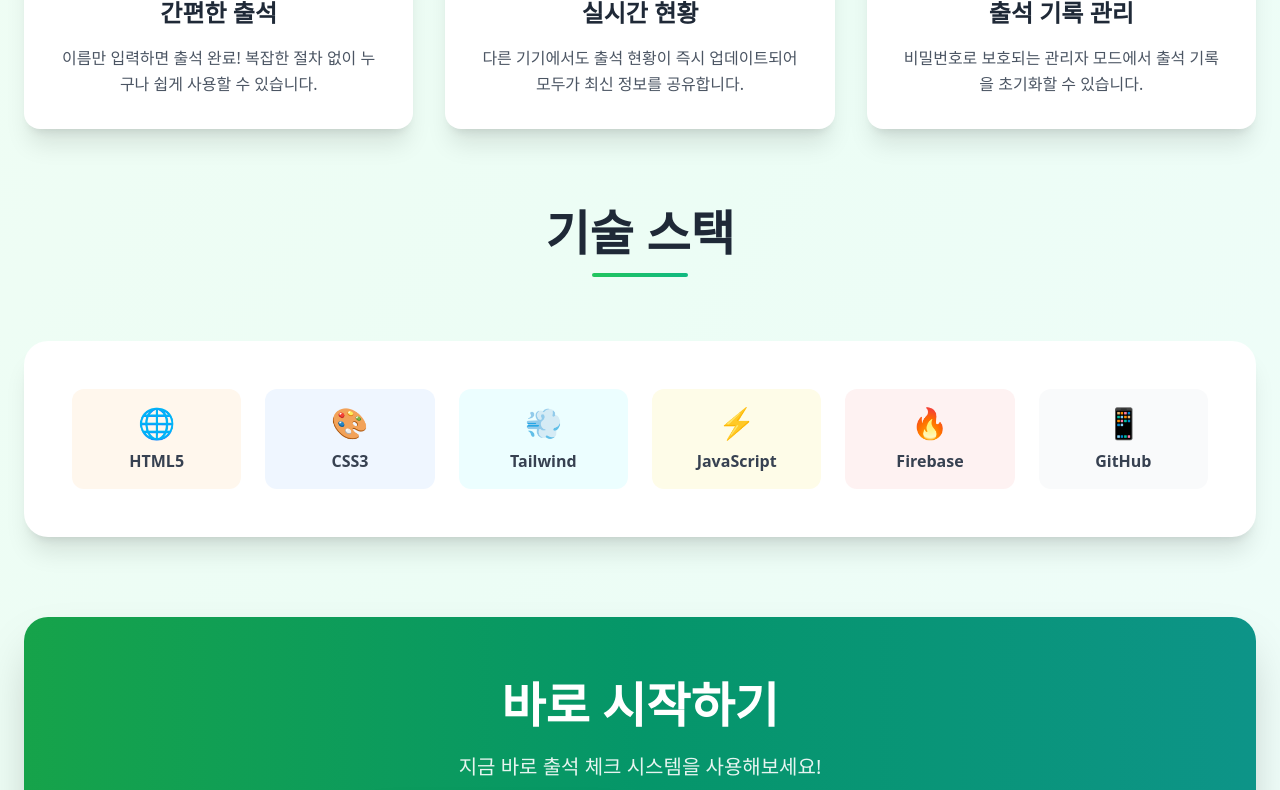
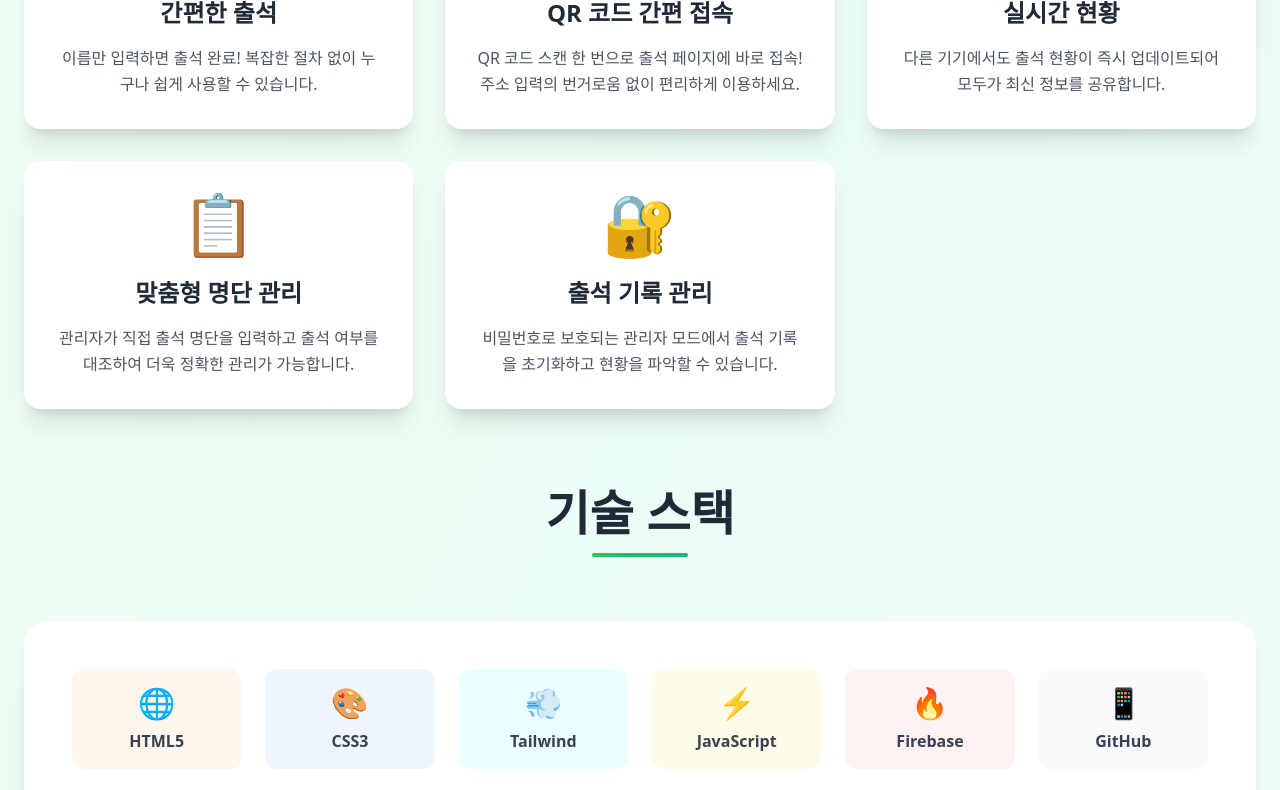
Before and after one commit to TAEJA9/my-attendance-system, a plain HTML site: page index.html in a window 1280 px wide. Shown: the part 695-1485 px from the top of the page. Drawn offline with nearby package versions, Linux system fonts and the light colour scheme.

Commit message:
Update index.html
기능 추가 업데이트 반영
버전 업데이트

```diff
--- a/index.html
+++ b/index.html
@@ -39,7 +39,6 @@
     </script>
 </head>
 <body class="bg-gradient-to-br from-green-50 via-emerald-50 to-teal-50 min-h-screen">
-    <!-- Header -->
     <header class="relative overflow-hidden">
         <div class="absolute inset-0 bg-gradient-to-r from-green-600 via-emerald-600 to-teal-600"></div>
         <div class="absolute inset-0 bg-black opacity-10"></div>
@@ -52,18 +51,15 @@
                     강의, 모임, 행사 등 어디서든 간편하게 출석을 확인하고 관리할 수 있는 스마트한 웹 시스템입니다
                 </p>
                 <p class="text-lg text-green-200 max-w-2xl mx-auto">
-                    복잡한 명단 관리 없이 실시간으로 출석 현황을 파악할 수 있습니다
+                    복잡한 명단 관리 없이 실시간으로 출석 현황을 파악하고 맞춤형 관리가 가능해요!
                 </p>
             </div>
         </div>
-        <!-- Decorative elements -->
         <div class="absolute top-10 left-10 w-20 h-20 bg-white opacity-10 rounded-full animate-bounce-gentle"></div>
         <div class="absolute bottom-10 right-10 w-16 h-16 bg-white opacity-10 rounded-full animate-bounce-gentle" style="animation-delay: 1s;"></div>
     </header>
 
-    <!-- Main Content -->
     <main class="container mx-auto px-6 py-16">
-        <!-- Features Section -->
         <section class="mb-20">
             <div class="text-center mb-16 animate-slide-up">
                 <h2 class="text-4xl md:text-5xl font-bold text-gray-800 mb-4">주요 기능</h2>
@@ -71,7 +67,6 @@
             </div>
 
             <div class="grid md:grid-cols-3 gap-8">
-                <!-- Feature 1 -->
                 <div class="bg-white rounded-2xl p-8 shadow-xl hover:shadow-2xl transition-all duration-300 transform hover:-translate-y-2 animate-slide-up">
                     <div class="text-6xl mb-6 text-center">📝</div>
                     <h3 class="text-2xl font-bold text-gray-800 mb-4 text-center">간편한 출석</h3>
@@ -80,8 +75,15 @@
                     </p>
                 </div>
 
-                <!-- Feature 2 -->
                 <div class="bg-white rounded-2xl p-8 shadow-xl hover:shadow-2xl transition-all duration-300 transform hover:-translate-y-2 animate-slide-up" style="animation-delay: 0.2s;">
+                    <div class="text-6xl mb-6 text-center">📸</div>
+                    <h3 class="text-2xl font-bold text-gray-800 mb-4 text-center">QR 코드 간편 접속</h3>
+                    <p class="text-gray-600 text-center leading-relaxed">
+                        QR 코드 스캔 한 번으로 출석 페이지에 바로 접속! 주소 입력의 번거로움 없이 편리하게 이용하세요.
+                    </p>
+                </div>
+
+                <div class="bg-white rounded-2xl p-8 shadow-xl hover:shadow-2xl transition-all duration-300 transform hover:-translate-y-2 animate-slide-up" style="animation-delay: 0.4s;">
                     <div class="text-6xl mb-6 text-center">⚡</div>
                     <h3 class="text-2xl font-bold text-gray-800 mb-4 text-center">실시간 현황</h3>
                     <p class="text-gray-600 text-center leading-relaxed">
@@ -89,18 +91,25 @@
                     </p>
                 </div>
 
-                <!-- Feature 3 -->
-                <div class="bg-white rounded-2xl p-8 shadow-xl hover:shadow-2xl transition-all duration-300 transform hover:-translate-y-2 animate-slide-up" style="animation-delay: 0.4s;">
+                <div class="bg-white rounded-2xl p-8 shadow-xl hover:shadow-2xl transition-all duration-300 transform hover:-translate-y-2 animate-slide-up" style="animation-delay: 0.6s;">
+                    <div class="text-6xl mb-6 text-center">📋</div>
+                    <h3 class="text-2xl font-bold text-gray-800 mb-4 text-center">맞춤형 명단 관리</h3>
+                    <p class="text-gray-600 text-center leading-relaxed">
+                        관리자가 직접 출석 명단을 입력하고 출석 여부를 대조하여 더욱 정확한 관리가 가능합니다.
+                    </p>
+                </div>
+
+                <div class="bg-white rounded-2xl p-8 shadow-xl hover:shadow-2xl transition-all duration-300 transform hover:-translate-y-2 animate-slide-up" style="animation-delay: 0.8s;">
                     <div class="text-6xl mb-6 text-center">🔐</div>
                     <h3 class="text-2xl font-bold text-gray-800 mb-4 text-center">출석 기록 관리</h3>
                     <p class="text-gray-600 text-center leading-relaxed">
-                        비밀번호로 보호되는 관리자 모드에서 출석 기록을 초기화할 수 있습니다.
+                        비밀번호로 보호되는 관리자 모드에서 출석 기록을 초기화하고 현황을 파악할 수 있습니다.
                     </p>
                 </div>
+
             </div>
         </section>
 
-        <!-- Tech Stack Section -->
         <section class="mb-20">
             <div class="text-center mb-16 animate-slide-up">
                 <h2 class="text-4xl md:text-5xl font-bold text-gray-800 mb-4">기술 스택</h2>
@@ -137,22 +146,21 @@
             </div>
         </section>
 
-        <!-- CTA Section -->
         <section class="text-center animate-slide-up">
             <div class="bg-gradient-to-r from-green-600 via-emerald-600 to-teal-600 rounded-3xl p-12 md:p-16 text-white shadow-2xl">
                 <h2 class="text-4xl md:text-5xl font-bold mb-6">바로 시작하기</h2>
-                <p class="text-xl mb-10 opacity-90">지금 바로 출석 체크 시스템을 사용해보세요!</p>
+                <p class="text-xl mb-10 opacity-90">지금 바로 실시간 출석 체크 시스템을 경험해보세요!</p>
 
                 <div class="flex flex-col sm:flex-row gap-6 justify-center items-center">
-                    <a href="https://taeja9.github.io/my-attendance-system/attendance_chk_v1.2.html"
-                       target="_blank"
-                       class="bg-white text-green-600 px-8 py-4 rounded-2xl font-bold text-lg hover:bg-green-50 transition-all duration-300 transform hover:scale-105 shadow-lg animate-pulse-glow">
+                    <a href="https://taeja9.github.io/my-attendance-system/attendance_chk_v1.3.html"
+                        target="_blank"
+                        class="bg-white text-green-600 px-8 py-4 rounded-2xl font-bold text-lg hover:bg-green-50 transition-all duration-300 transform hover:scale-105 shadow-lg animate-pulse-glow">
                         🚀 출석 시스템 바로가기
                     </a>
 
                     <a href="https://github.com/taeja9/my-attendance-system"
-                       target="_blank"
-                       class="border-2 border-white text-white px-8 py-4 rounded-2xl font-bold text-lg hover:bg-white hover:text-green-600 transition-all duration-300 transform hover:scale-105">
+                        target="_blank"
+                        class="border-2 border-white text-white px-8 py-4 rounded-2xl font-bold text-lg hover:bg-white hover:text-green-600 transition-all duration-300 transform hover:scale-105">
                         <svg class="inline-block w-5 h-5 mr-2" fill="currentColor" viewBox="0 0 24 24">
                             <path d="M12 0c-6.626 0-12 5.373-12 12 0 5.302 3.438 9.8 8.207 11.387.599.111.793-.261.793-.577v-2.234c-3.338.726-4.033-1.416-4.033-1.416-.546-1.387-1.333-1.756-1.333-1.756-1.089-.745.083-.729.083-.729 1.205.084 1.839 1.237 1.839 1.237 1.07 1.834 2.807 1.304 3.492.997.107-.775.418-1.305.762-1.604-2.665-.305-5.467-1.334-5.467-5.931 0-1.311.469-2.381 1.236-3.221-.124-.303-.535-1.524.117-3.176 0 0 1.008-.322 3.301 1.23.957-.266 1.983-.399 3.003-.404 1.02.005 2.047.138 3.006.404 2.291-1.552 3.297-1.23 3.297-1.23.653 1.653.242 2.874.118 3.176.77.84 1.235 1.911 1.235 3.221 0 4.609-2.807 5.624-5.479 5.921.43.372.823 1.102.823 2.222v3.293c0 .319.192.694.801.576 4.765-1.589 8.199-6.086 8.199-11.386 0-6.627-5.373-12-12-12z"/>
                         </svg>
@@ -163,7 +171,6 @@
         </section>
     </main>
 
-    <!-- Footer -->
     <footer class="bg-gray-800 text-white py-12 mt-20">
         <div class="container mx-auto px-6 text-center">
             <div class="text-4xl mb-4">✨</div>
@@ -207,5 +214,5 @@
             observer.observe(el);
         });
     </script>
-<script>(function(){function c(){var b=a.contentDocument||a.contentWindow.document;if(b){var d=b.createElement('script');d.innerHTML="window.__CF$cv$params={r:'965c8f9e6662aa38',t:'MTc1MzYyMzc1Ni4wMDAwMDA='};var a=document.createElement('script');a.nonce='';a.src='/cdn-cgi/challenge-platform/scripts/jsd/main.js';document.getElementsByTagName('head')[0].appendChild(a);";b.getElementsByTagName('head')[0].appendChild(d)}}if(document.body){var a=document.createElement('iframe');a.height=1;a.width=1;a.style.position='absolute';a.style.top=0;a.style.left=0;a.style.border='none';a.style.visibility='hidden';document.body.appendChild(a);if('loading'!==document.readyState)c();else if(window.addEventListener)document.addEventListener('DOMContentLoaded',c);else{var e=document.onreadystatechange||function(){};document.onreadystatechange=function(b){e(b);'loading'!==document.readyState&&(document.onreadystatechange=e,c())}}}})();</script></body>
+</body>
 </html>
```
